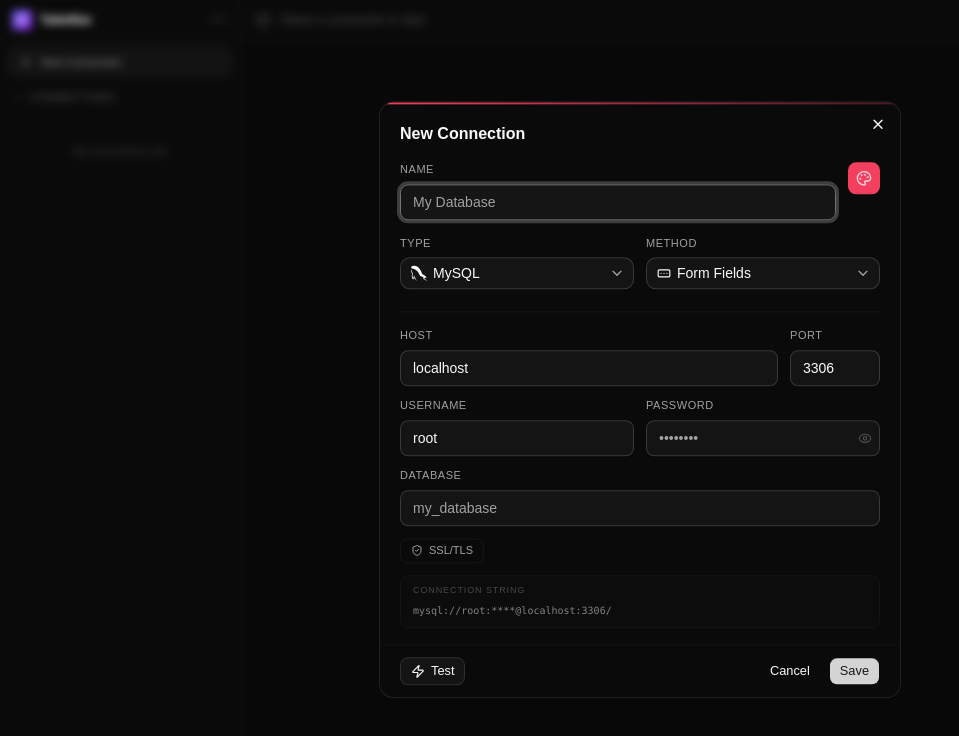
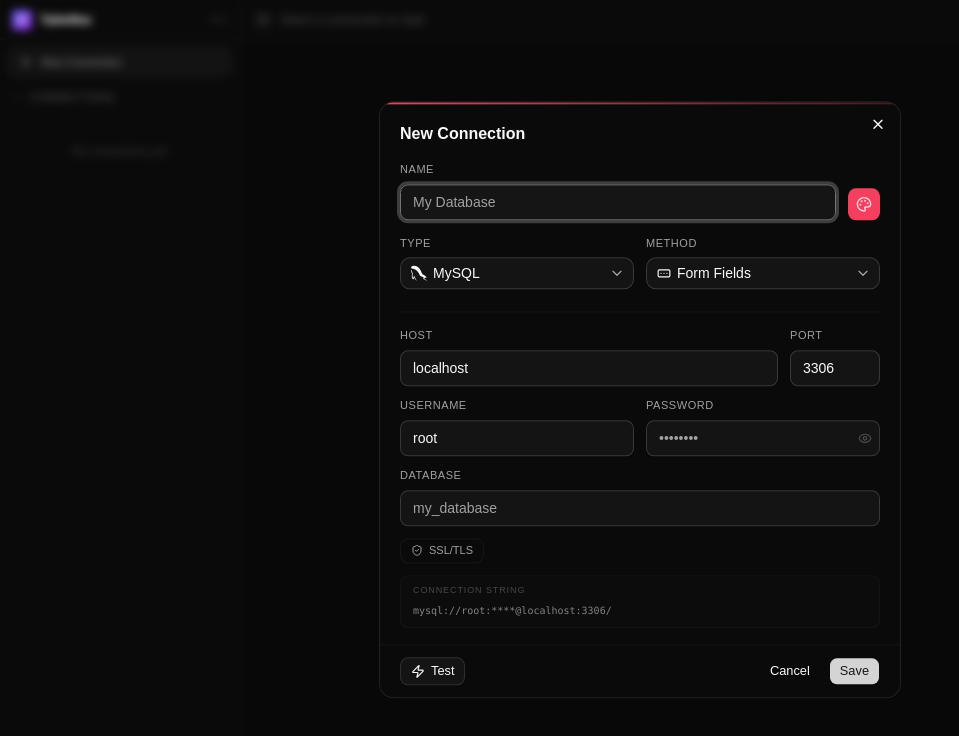
Before and after one commit to dichvuright/tablemax, a React (Vite) app: page / in a window 1280 px wide. Both pictures are taken after a click on the button "New Connection". Shown: the top 736 px of the page, without its empty margins (0-959 px from the left). Built offline with nearby package versions, Linux system fonts and the light colour scheme; the HTML template or start-up script is replaced by a standard one.

Commit message:
feat: Add a new `ColorPicker` component with preset and custom hex selection, including an input field and dark/light text contrast.

```diff
--- a/src/app/layout/Sidebar.tsx
+++ b/src/app/layout/Sidebar.tsx
@@ -12,7 +12,7 @@ export function Sidebar() {
     <aside className="w-60 h-full border-r border-border/50 bg-card/20 flex flex-col shrink-0">
       {/* Header */}
       <div className="h-10 px-3 flex items-center gap-2 border-b border-border/50 shrink-0" data-tauri-drag-region>
-        <div className="w-5 h-5 rounded bg-gradient-to-br from-indigo-500 to-purple-600 flex items-center justify-center">
+        <div className="w-5 h-5 rounded bg-linear-to-br from-indigo-500 to-purple-600 flex items-center justify-center">
           <Database className="h-3 w-3 text-white" />
         </div>
         <span className="font-semibold text-xs tracking-tight">TableMax</span>
--- a/src/components/ui/color-picker.tsx
+++ b/src/components/ui/color-picker.tsx
@@ -64,7 +64,7 @@ export function ColorPicker({ value, onChange, label = 'Color', className }: Col
   };
 
   return (
-    <div className={cn('grid gap-2 self-start w-fit', className)}>
+    <div className={cn('grid gap-2 w-fit', className)}>
       {label && (
         <Label className="text-sm text-foreground leading-none block">
           {label}
--- a/src/features/query-editor/QueryTabs.tsx
+++ b/src/features/query-editor/QueryTabs.tsx
@@ -42,7 +42,7 @@ export function QueryTabs() {
               <span className="text-[11px] truncate font-mono">{tab.title}</span>
               {tabs.length > 1 && (
                 <button
-                  className="h-4 w-4 rounded flex items-center justify-center opacity-0 group-hover:opacity-60 hover:!opacity-100 hover:bg-muted transition-all shrink-0 ml-1"
+                  className="h-4 w-4 rounded flex items-center justify-center opacity-0 group-hover:opacity-60 hover:opacity-100! hover:bg-muted transition-all shrink-0 ml-1"
                   onClick={(e) => {
                     e.stopPropagation();
                     removeTab(tab.id);
```
